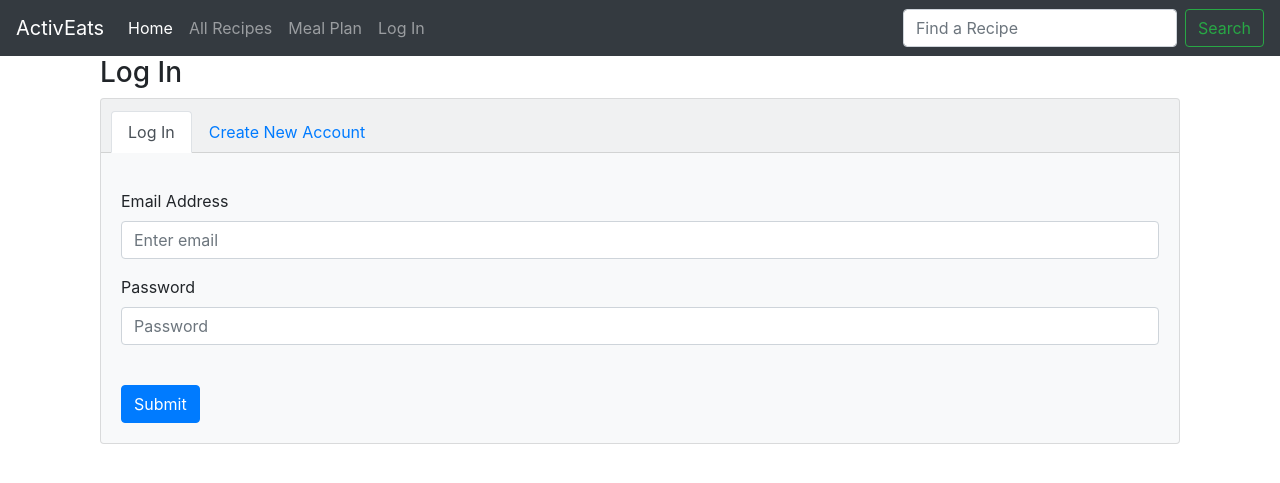
After one commit to kathrynchew/ActivEats, a Flask app: page /login in a window 1280 px wide. The commit adds this page. Shown: the top 483 px of the page. Run offline with Flask 2, Linux system fonts and the light colour scheme; some libraries are stand-ins or nearby versions.

Commit message:
Added login/register page + login credentials check + flash messages. Having some issues with AJAX + register page.

```diff
--- a/data_cleaning_sets.py
+++ b/data_cleaning_sets.py
@@ -11,11 +11,11 @@ measure_names = set(["cup", "cups", "teaspoon", "teaspoons", "tsp",
                      "bag", "liter", "pieces", "bags", "slices", "cans",
                      "jar", "1/2cup", "cup/60ml", "box", "cans",
                      "cup/250ml", "piece", "g", "pkg", "pkg.", "piece",
-                     "liters", "qt", "qt."])
+                     "liters", "qt", "qt.", "inch", "hunk"])
 
 descriptors = set(["bulk", "store-bought", "finely", "diced", "chopped",
                    "coarse", "coarsely", "freshly", "sliced", "loose",
-                   "of", "minced", "fresh", "a", "store-bought", "brand",
+                   "of", "minced", "a", "store-bought", "brand",
                    "drops", "drop", "small", "of", "plus", "to", "few",
                    "bulk", "pure", "good", "quality", "thinly", "thickly",
                    "one", "name", "taste", "recipe", "gently", "storebought",
--- a/server.py
+++ b/server.py
@@ -20,7 +20,14 @@ app.secret_key = "ITS_A_SECRET"
 def display_dietary_preferences():
     """ Home page """
     # recipe = db.session.query(Category.category_name).filter_by(is_preference=True).all()
-    recipe = Category.query.filter_by(is_preference=True).all()
+    # recipe = Category.query.filter_by(is_preference=True).all()
+    recipe_id = random.randint(1, 990)
+
+    featured_recipe = Recipe.query.filter_by(recipe_id=recipe_id).first()
+
+    while not featured_recipe.photo_url:
+        recipe_id = random.randint(1, 990)
+        featured_recipe = Recipe.query.filter_by(recipe_id=recipe_id).first()
 
     # for item in recipe:
     #     # print item.recipe_categories
@@ -30,7 +37,7 @@ def display_dietary_preferences():
     #             print obj.recipe_name
 
     return render_template("home.html",
-                           recipe=recipe)
+                           recipe=featured_recipe)
 
 
 @app.route('/test')
@@ -44,6 +51,36 @@ def display_recipe_formatting():
 
     return render_template("display_recipe.html",
                            recipe_text=recipe_text)
+
+
+@app.route('/login')
+def login_or_register():
+    """ Display form to allow users to login or register for an account """
+
+    return render_template("login_register.html")
+
+
+@app.route('/welcome', methods=["GET"])
+def welcome_login():
+    """ If person attempts to log in to an existing account, assesses if they
+    have an account. If so, logs them in. If not, flashes a message to alert
+    user to register or re-enter credentials correctly """
+
+    email = request.args.get('email')
+    password = request.args.get('password')
+
+    query_email = User.query.filter_by(email=email).first()
+
+    if query_email:
+        if query_email.password == password:
+            flash("You have successfully logged in!")
+            return redirect("/")
+        else:
+            flash("The password is incorrect. Please try again.")
+            return redirect("/login")
+    else:
+        flash("There is no account associated with that email. Please try again.")
+        return redirect("/login")
 
 
 @app.route('/recipes')
--- a/templates/base.html
+++ b/templates/base.html
@@ -23,6 +23,9 @@
             <li class="nav-item">
               <a class="nav-link" href="/my_week">Meal Plan</a>
             </li>
+            <li class="nav-item">
+              <a class="nav-link" href="/login">Log In</a>
+            </li>
           </ul>
           <form class="form-inline my-2 my-lg-0" action="/search">
             <input name="search_term" class="form-control mr-sm-2" type="search" placeholder="Find a Recipe" aria-label="Search">
@@ -30,11 +33,13 @@
           </form>
         </div>
     </nav>
-    <ul>
-        {% for message in get_flashed_messages() %}
-        <li>{{ message }}</li>
-        {% endfor %}
-    </ul>
+
+          {% for message in get_flashed_messages() %}
+           <div class="alert alert-warning" role="alert">
+          {{ message }}
+          </div>
+          {% endfor %}
+
 
     <div class="container">
       {% block content %} put your content here {% endblock %}
--- /dev/null
+++ b/templates/login_register.html
@@ -0,0 +1,69 @@
+{% extends 'base.html' %}
+{% block title %}Log In{% endblock %}
+{% block content %}
+<div class="container">
+    <h3>Log In</h3>
+    <div class="card bg-light">
+        <div class="card-header">
+            <ul class="nav nav-tabs card-header-tabs" id="login-register-tabs">
+                <li class="nav-item">
+                    <a class="nav-link active" id="login-tab" href="#">Log In</a>
+                </li>
+                <li class="nav-item">
+                    <a class="nav-link" id="register-tab" href="#">Create New Account</a>
+                </li>
+            </ul>
+        </div>
+      <div class="card-body">
+        <form id="all-login" action="/welcome">
+            <div class="form-group" id="username-form">
+            </div>
+            <div class="form-group">
+                <label for="exampleInputEmail1">Email Address</label>
+                <input type="email" class="form-control" id="exampleInputEmail1" aria-describedby="emailHelp" placeholder="Enter email" name="email">
+            </div>
+            <div class="form-group" id="inputPassword">
+                <label for="exampleInputPassword1">Password</label>
+                <input type="password" class="form-control" id="exampleInputPassword1" placeholder="Password" name="password">
+            </div>
+            <div class="form-group form-check-inline" id="user-preferences" aria-describedby="preferenceHelp">
+            </div>
+            <div id="user-pref-help"></div>
+                <button type="submit" class="btn btn-primary">Submit</button>
+            </form>
+      </div>
+    </div>
+</div>
+
+<script type="text/javascript">
+function clickCreateNewAccount(evt) {
+    evt.preventDefault();
+
+    document.querySelector("#login-register-tabs").innerHTML = "<li class='nav-item'><a class='nav-link' id='login-tab' href='#'>Log In</a></li><li class='nav-item'><a class='nav-link active' id='register-tab' href='#''>Create New Account</a></li>";
+
+    document.querySelector('#user-preferences').innerHTML = '<input type="checkbox" class="form-check-input" id="pref-vegetarian" name="vegetarian"><label class="form-check-label" for="exampleCheck1">Vegetarian</label>&nbsp;&nbsp;&nbsp;<input type="checkbox" class="form-check-input" id="pref-vegan" name="vegan"><label class="form-check-label" for="exampleCheck1">Vegan</label>&nbsp;&nbsp;&nbsp;<input type="checkbox" class="form-check-input" id="pref-glutenfree" name="glutenfree"><label class="form-check-label" for="exampleCheck1">Gluten Free</label>&nbsp;&nbsp;&nbsp;<input type="checkbox" class="form-check-input" id="pref-lowcarb" name="lowcarb"><label class="form-check-label" for="exampleCheck1">Low-Carb</label>&nbsp;&nbsp;&nbsp;<input type="checkbox" class="form-check-input" id="pref-lowcal" name="lowcal"><label class="form-check-label" for="exampleCheck1">Low Calorie</label>';
+
+    document.querySelector('#inputPassword').innerHTML = '<label for="exampleInputPassword1">Password</label><input type="password" class="form-control" id="exampleInputPassword1" placeholder="Password" name="password"><hr><b>Dietary Preferences:</b>';
+
+    document.querySelector('#user-pref-help').innerHTML = '<small id="preferenceHelp" class="form-text text-muted">NOTE: If there are not enough recipes matching your multiple preferences, the nearest possible combination will be substituted.</small><br>';
+
+    document.querySelector('#username-form').innerHTML = '<b>New Account Info:</b><br><br><label for="inputUsername">Username</label><input name="username" class="form-control" id="inputUsername" placeholder="Pick a Username"><hr>';
+}
+
+function clickLogIn(evt) {
+    evt.preventDefault();
+
+    document.querySelector("#login-register-tabs").innerHTML = "<li class='nav-item'><a class='nav-link active' id='login-tab' href='#'>Log In</a></li><li class='nav-item'><a class='nav-link' id='register-tab' href='#''>Create New Account</a></li>";
+
+    document.querySelector("#all-login").innerHTML = '<div class="form-group" id="username-form"></div><div class="form-group"><label for="exampleInputEmail1">Email Address</label><input type="email" class="form-control" id="exampleInputEmail1" aria-describedby="emailHelp" placeholder="Enter email"></div><div class="form-group" id="inputPassword"><label for="exampleInputPassword1">Password</label><input type="password" class="form-control" id="exampleInputPassword1" placeholder="Password"></div><div class="form-group form-check-inline" id="user-preferences" aria-describedby="preferenceHelp"></div><div id="user-pref-help"></div><button type="submit" class="btn btn-primary">Submit</button>';
+}
+
+function testBoop(evt) {
+    console.log("BOOP");
+}
+
+document.querySelector("#login-tab").addEventListener('click', testBoop);
+document.querySelector("#register-tab").addEventListener('click', clickCreateNewAccount);
+</script>
+
+{% endblock %}
```
Also changed, not shown: templates/home.html (+9 -3 lines).
